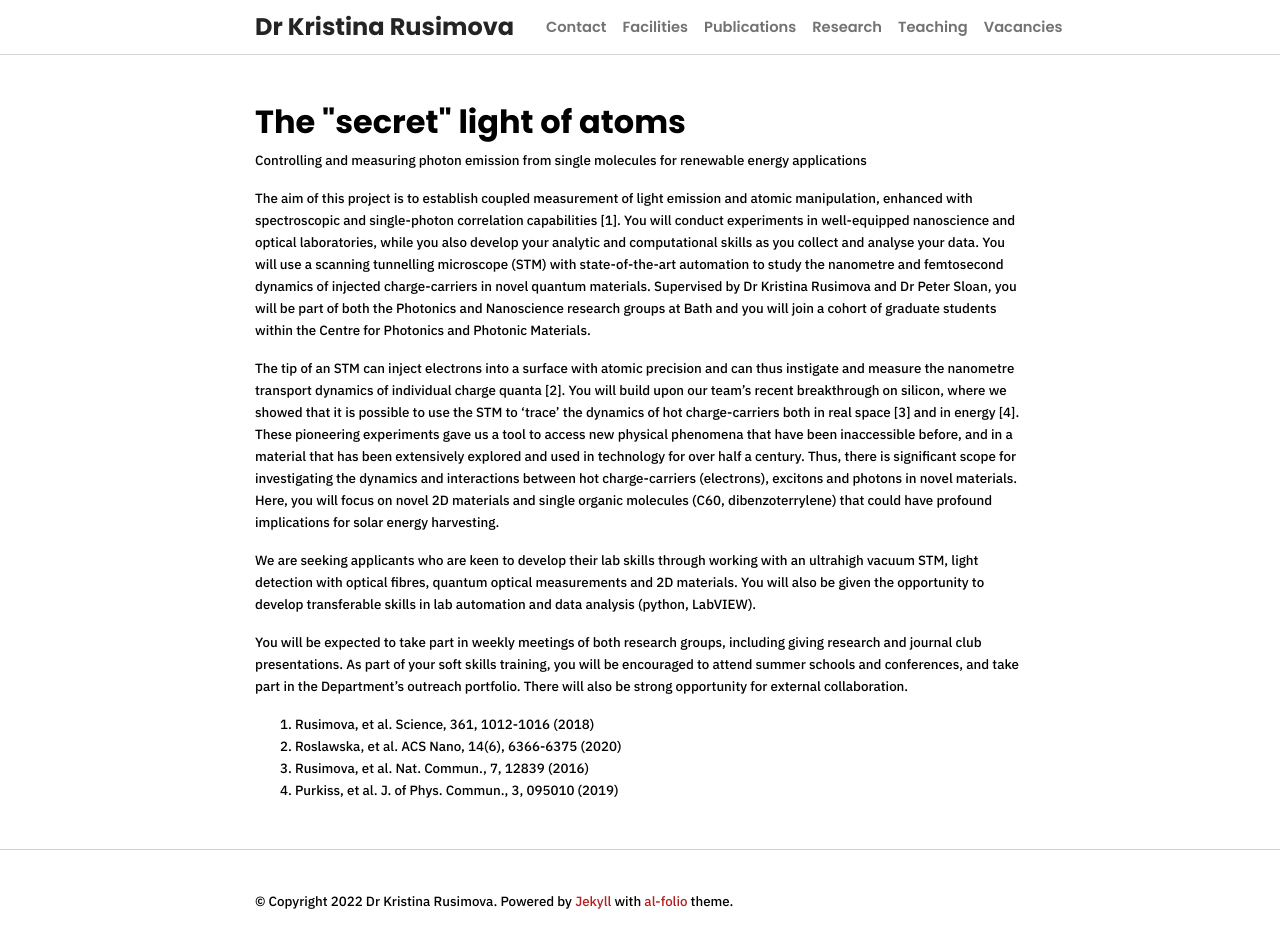
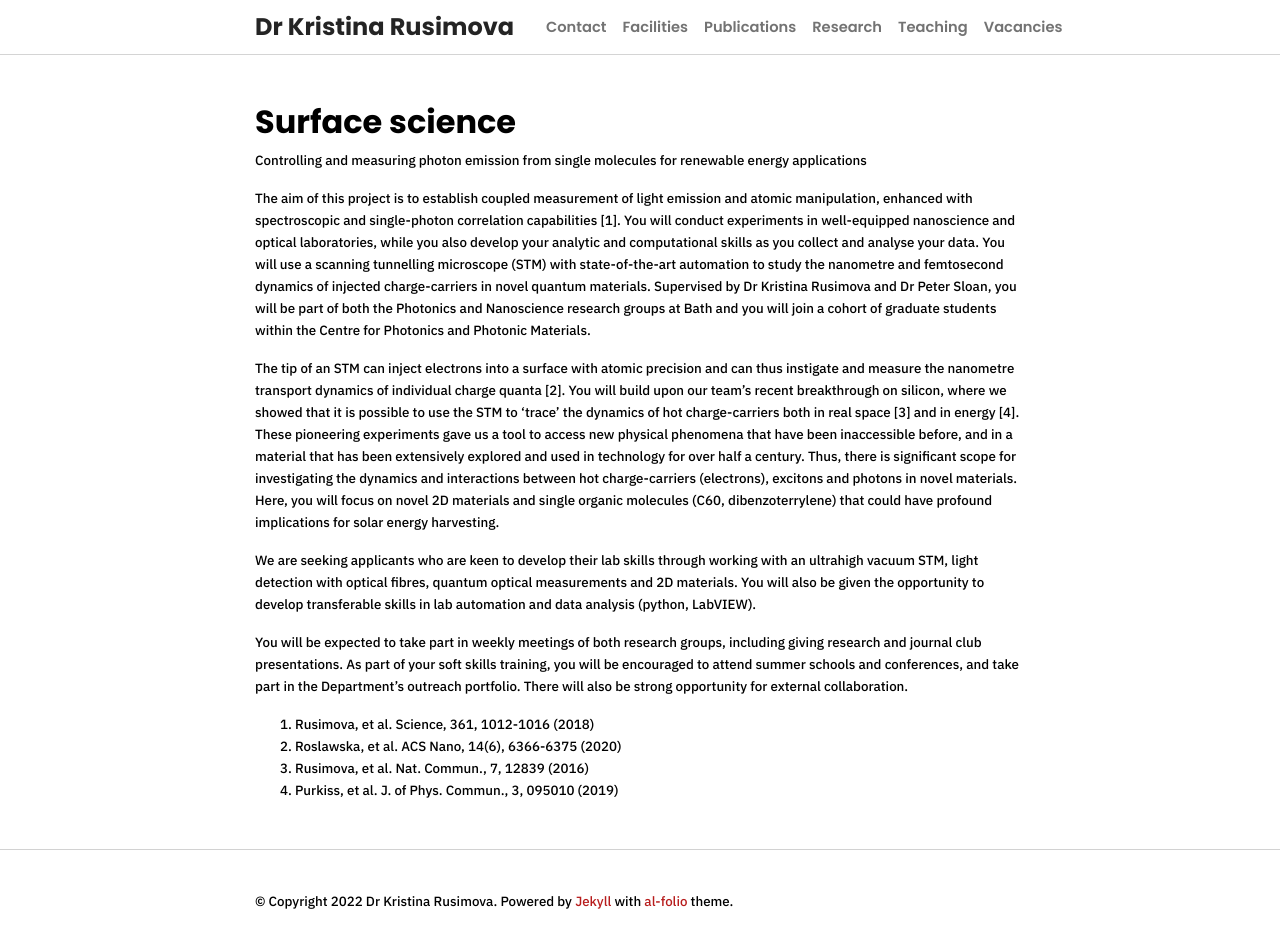
Before and after one commit to kristinarusimova/kristinarusimova.github.io, a Jekyll site: the page built from _projects/secret.md, in a window 1280 px wide and 952 px high. Shown: the top 948 px of the window. Built offline with Jekyll 4.4.1, drawn with Linux system fonts in a browser that asks for light colours; nearby versions of some CDN libraries; a style sheet for code colours, icons or effects is not loaded.

Commit message:
Update secret.md
Changed title

```diff
--- a/_projects/secret.md
+++ b/_projects/secret.md
@@ -1,6 +1,6 @@
 ---
 layout: page
-title: The "secret" light of atoms
+title: Surface science
 description: >
     Controlling and measuring photon emission from single molecules for renewable energy applications
 location: University of Bath
```
